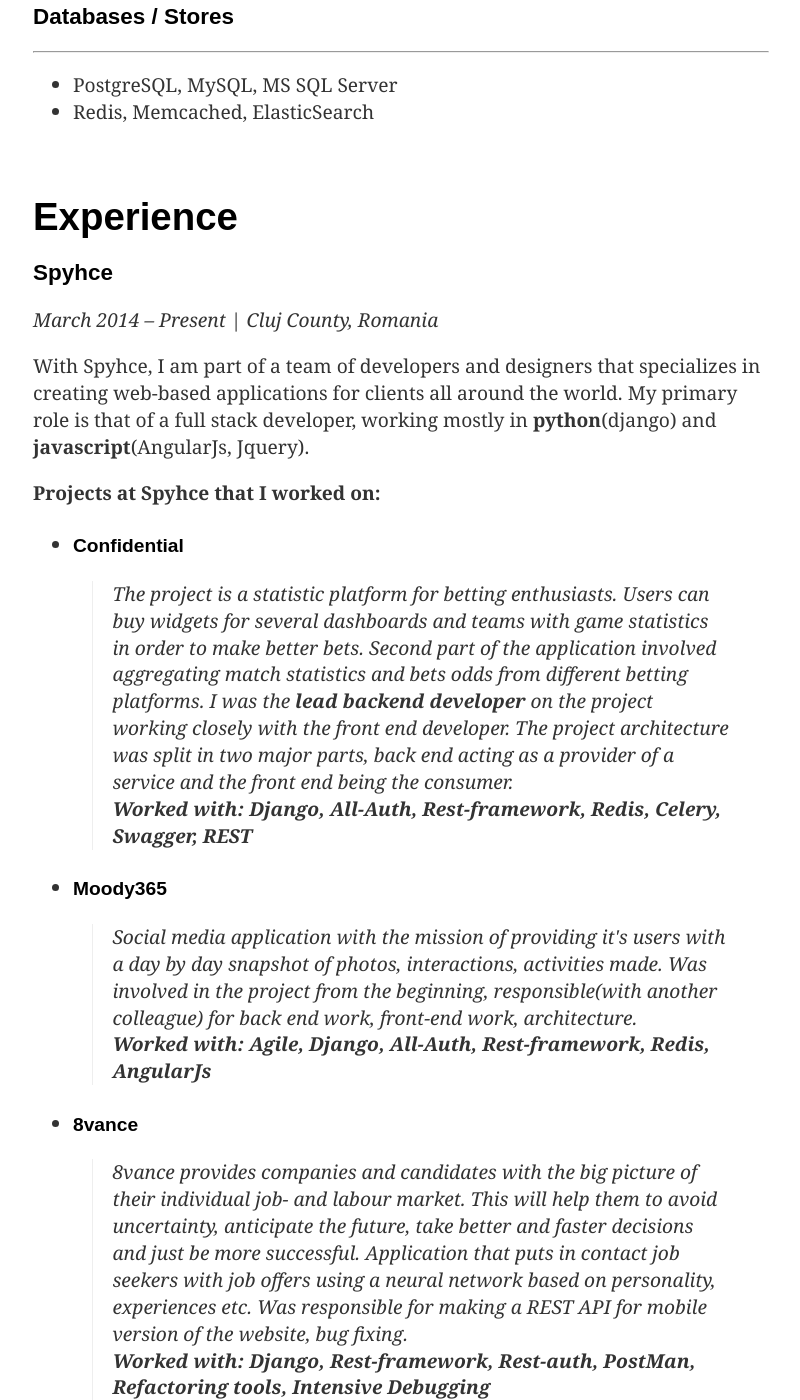
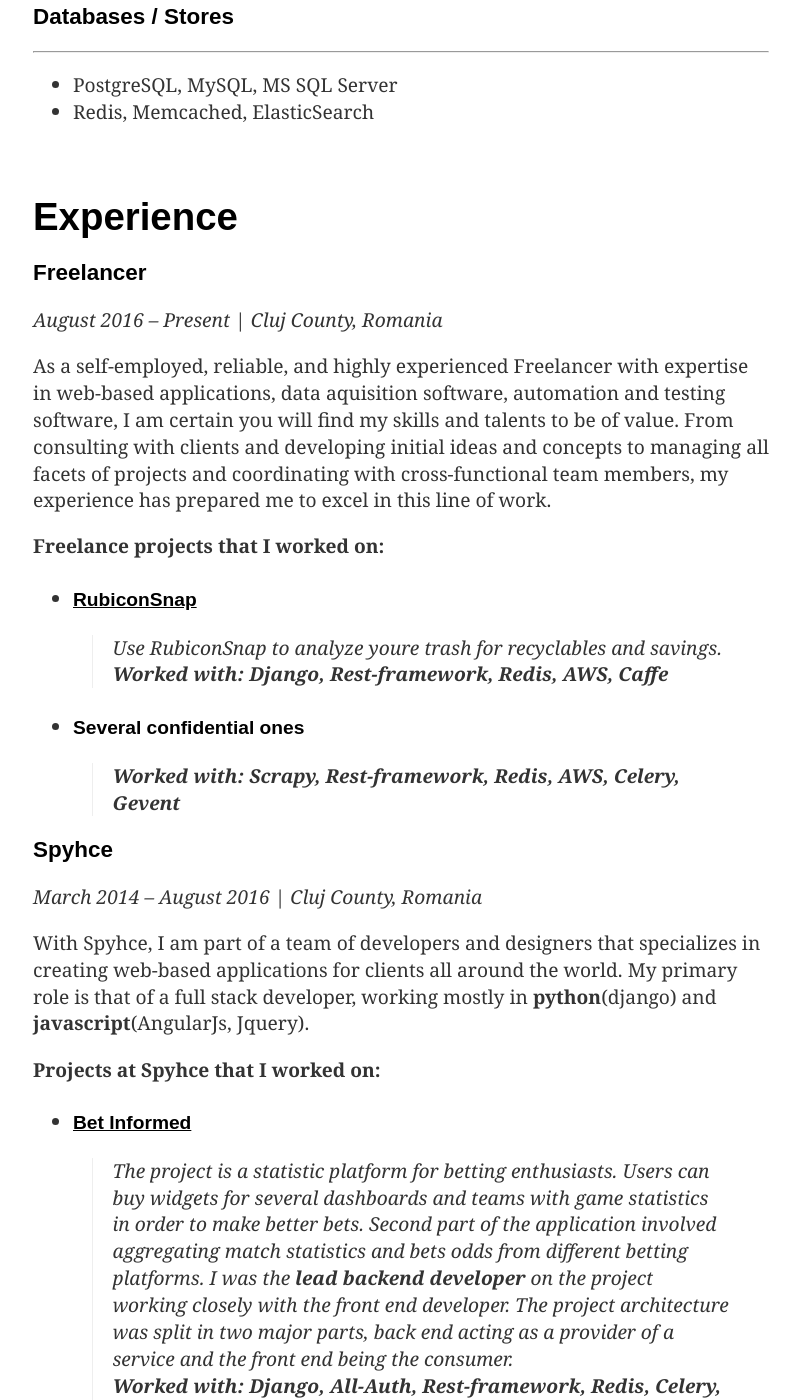
Before and after one commit to BontaVlad/BontaVlad.github.io, a Jekyll site: the page built from resume.md, in a window 1280 px wide and 1400 px high, scrolled down 1586 px. Shown: the whole window, without its empty margins (351-1151 px from the left). Built offline with Jekyll 4.4.1, drawn with Linux system fonts in a browser that asks for light colours; some of the changed text lies outside the part shown.

Commit message:
Updated resume

```diff
--- a/resume.md
+++ b/resume.md
@@ -21,9 +21,9 @@
 ### Programming Languages
 ------------
 
-- Great with Python, Javascript, HTML, CSS/Sass, SQL
+- Great with Python, Javascript, HTML, CSS/Sass, SQL, Nim
 - Can operate in Bash, Java, C#
-- Basic knowledge of Erlang, Elixir, Rust, Go, Nim
+- Basic knowledge of Erlang, Elixir, Rust, Go
 
 <br/>
 
@@ -68,8 +68,24 @@
 
 # Experience
 
+### Freelancer
+*August 2016 – Present | Cluj County, Romania*
+
+As a self-employed, reliable, and highly experienced Freelancer with expertise in web-based applications, data aquisition software, automation and testing software, I am certain you will find my skills and talents to be of value. From consulting with clients and developing initial ideas and concepts to managing all facets of projects and coordinating with cross-functional team members, my experience has prepared me to excel in this line of work.
+<br/>
+
+**Freelance projects that I worked on:**
+
+* #### [RubiconSnap](https://snap.rubiconglobal.com/)
+> Use RubiconSnap to analyze youre trash for recyclables and savings.
+<br/>
+> **Worked with: Django, Rest-framework, Redis, AWS, Caffe**
+
+* #### Several confidential ones
+> **Worked with: Scrapy, Rest-framework, Redis, AWS, Celery, Gevent**
+
 ### Spyhce
-*March 2014 – Present | Cluj County, Romania*
+*March 2014 – August 2016 | Cluj County, Romania*
 
 With Spyhce, I am part of a team of developers and designers that specializes in
 creating web-based applications for clients all around the world.
@@ -79,7 +95,7 @@
 
 **Projects at Spyhce that I worked on:**
 
-* #### Confidential
+* #### [Bet Informed](https://betinformed.com/)
 > The project is a statistic platform for betting enthusiasts. Users can buy
 > widgets for several dashboards and teams with game statistics in order to make
 > better bets. Second part of the application involved aggregating match
@@ -99,7 +115,7 @@
 <br/>
 > **Worked with: Agile, Django, All-Auth, Rest-framework, Redis, AngularJs**
 
-* #### 8vance
+* #### [8vance](https://8vance.com/)
 > 8vance provides companies and candidates with the big picture of their
 > individual job- and labour market. This will help them to avoid uncertainty,
 > anticipate the future, take better and faster decisions and just be more
@@ -131,7 +147,7 @@
 <br/>
 > **Worked with: ElasticSearch, Kibana, Rest-framework, Haystack**
 
-* #### Spyhce Website
+* #### [Spyhce Website](http://spyhce.com/)
 > Responsibilities: Mentoring a 2 person internship team.
 <br/>
 > **Worked with: Django, CSS, Javascript, Django-admin**
```
